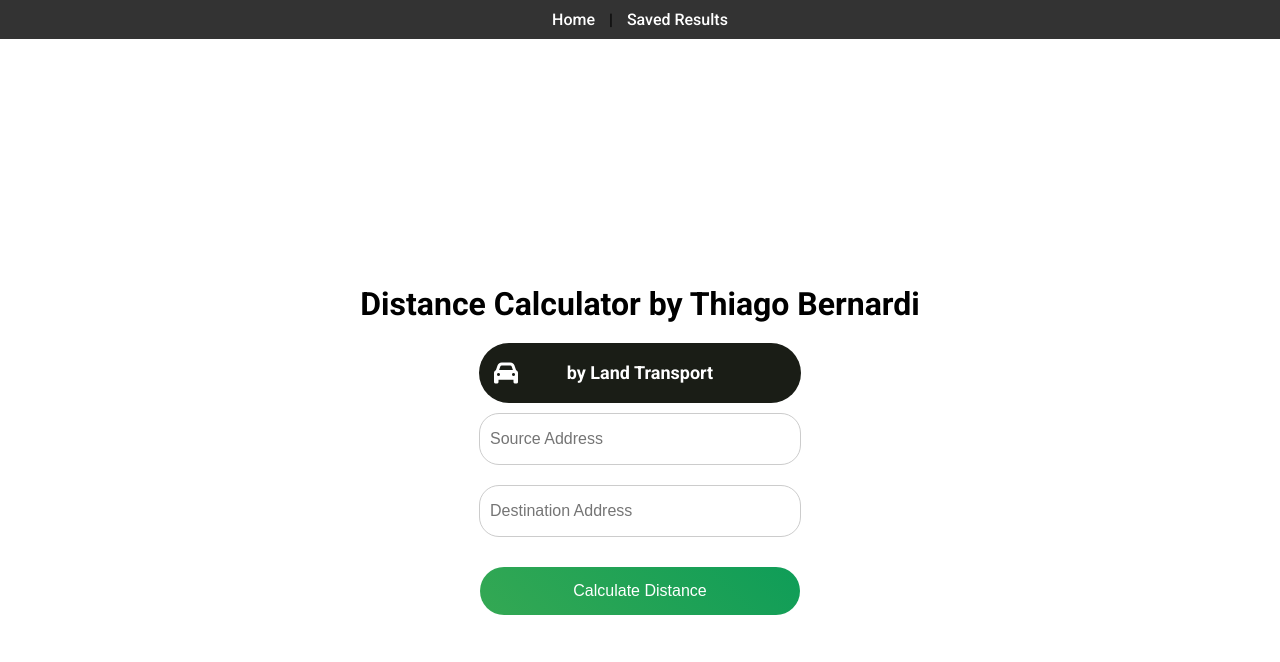
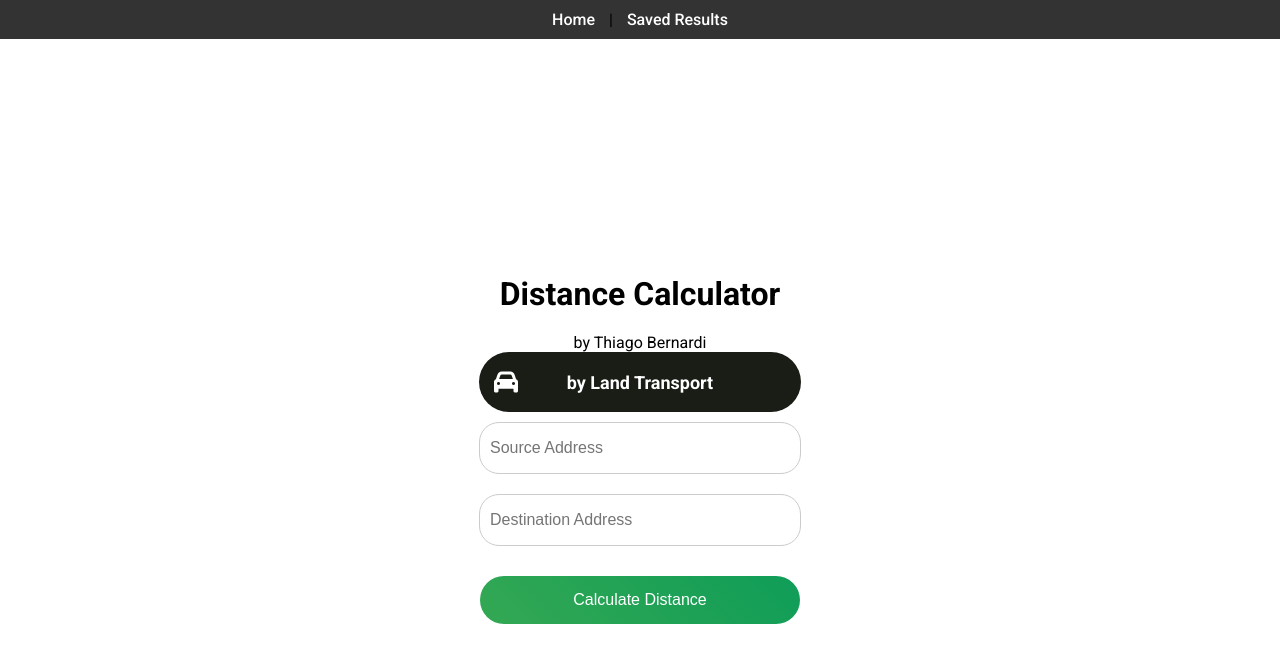
Before and after one commit to copocaneta/bain-delivery-application-challenge, a Next.js app: page / in a window 1280 px wide. Shown: the top 662 px of the page. Built offline with nearby package versions, Linux system fonts and the light colour scheme.

Commit message:
refactor: keeping my name in a span tag

```diff
--- a/app/page.js
+++ b/app/page.js
@@ -151,7 +151,8 @@ export default function Home() {
 
     return (
         <div className="container">
-            <h1>Distance Calculator by Thiago Bernardi</h1>
+            <h1>Distance Calculator</h1>
+            <span className="author">by Thiago Bernardi</span>
             <form className="form" onSubmit={handleCalculateDistance}>
                 <TogglerModeButton isOn={isOn} toggleSwitch={toggleSwitch} />
 
```
